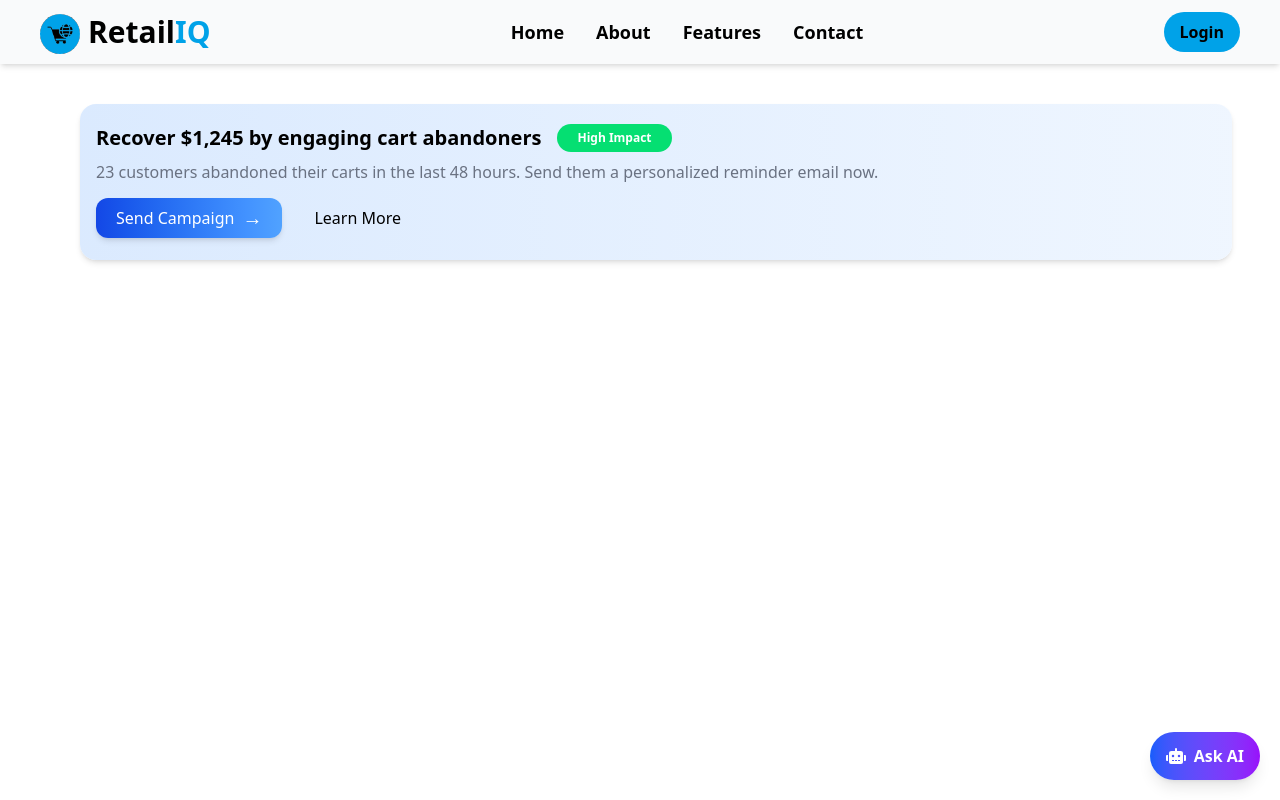
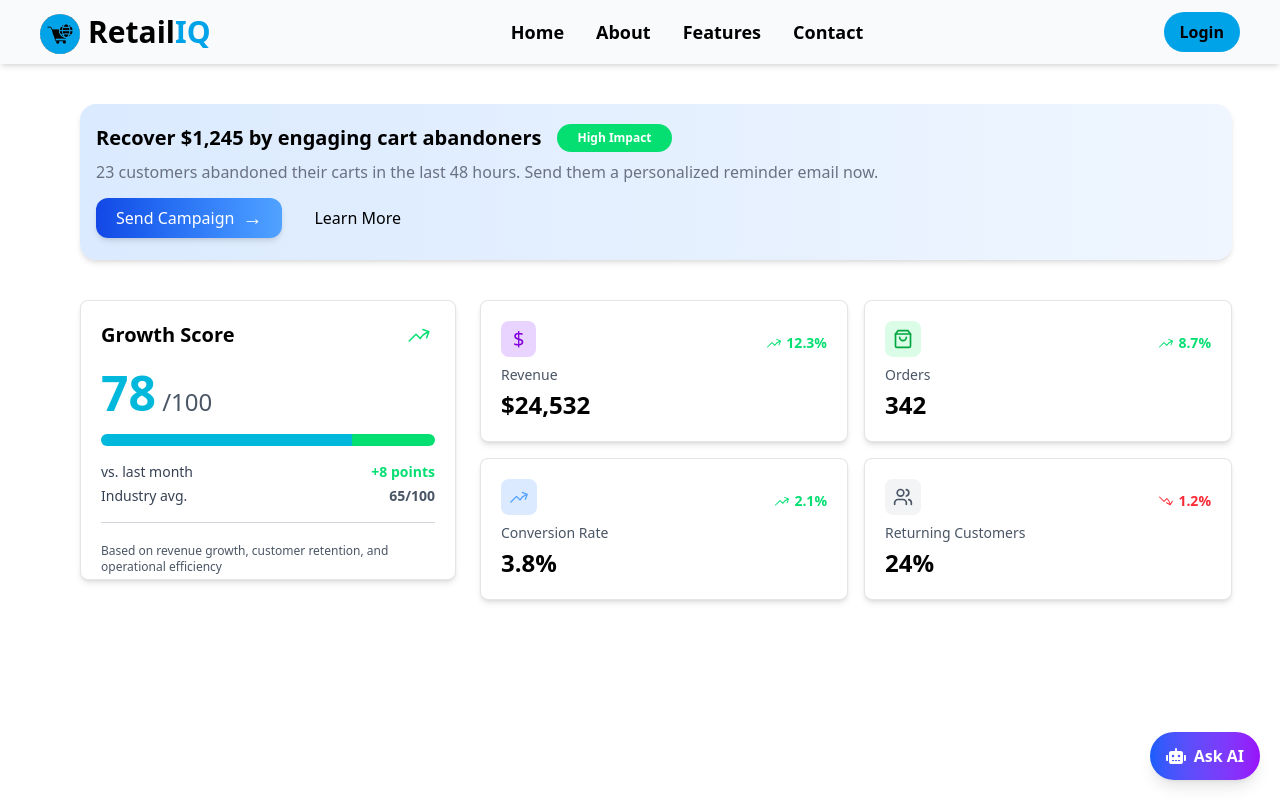
Before and after one commit to adityarajsrv/RetailIQ, a React (Vite) app in the folder frontend/: page /dashboard in a window 1280 px wide. Built offline with nearby package versions, Linux system fonts and the light colour scheme.

Commit message:
Analytics component built in dashboard

```diff
--- a/frontend/package.json
+++ b/frontend/package.json
@@ -16,6 +16,7 @@
     "react-dom": "^18.3.1",
     "react-icons": "^5.5.0",
     "react-router-dom": "^7.9.6",
+    "recharts": "^3.5.1",
     "tailwindcss": "^4.1.17"
   },
   "devDependencies": {
--- a/frontend/src/pages/Dashboard.jsx
+++ b/frontend/src/pages/Dashboard.jsx
@@ -1,12 +1,15 @@
 import Navbar from "../components/Navbar";
 import { FaRobot } from "react-icons/fa";
+import { HiArrowTrendingDown, HiArrowTrendingUp } from "react-icons/hi2";
+import { FiShoppingBag } from "react-icons/fi";
+import { LuUsers } from "react-icons/lu";
 
 const Dashboard = () => {
   return (
     <div className="min-h-screen">
       <Navbar />
       <main className="ml-20 w-[90%] mt-10">
-        <div className= "py-5 px-4 bg-linear-to-r from-blue-100 to-blue-50 rounded-2xl shadow-md">
+        <div className="py-5 px-4 bg-linear-to-r from-blue-100 to-blue-50 rounded-2xl shadow-md">
           <div className="flex flex-row justify-start space-x-4">
             <h2 className="text-xl font-bold">
               Recover $1,245 by engaging cart abandoners
@@ -29,6 +32,112 @@ const Dashboard = () => {
             </button>
           </div>
         </div>
+        <div className="py-5 mt-5 flex flex-col lg:flex-row gap-6">
+          <div className="lg:w-1/3">
+            <div className="border border-black/10 rounded-lg h-70 bg-white shadow-md hover:shadow-lg cursor-pointer p-5">
+              <div className="flex flex-row justify-between items-center mb-5">
+                <h2 className="text-xl font-semibold">Growth Score</h2>
+                <HiArrowTrendingUp className="text-green-400 mr-1 text-2xl" />
+              </div>
+              <p className="text-2xl text-gray-600">
+                <span className="text-5xl text-cyan-500 font-semibold">78</span>{" "}
+                /100
+              </p>
+              <div className="h-3 w-full flex rounded-md overflow-hidden mt-4 mb-4">
+                <div className="h-full w-3/4 bg-cyan-500"></div>
+                <div className="h-full w-1/4 bg-green-400"></div>
+              </div>
+              <div className="flex flex-row justify-between items-center text-sm text-gray-700 mb-1">
+                <p>vs. last month</p>
+                <p className="text-green-400 font-semibold">+8 points</p>
+              </div>
+              <div className="flex flex-row justify-between items-center text-sm text-gray-700">
+                <p>Industry avg.</p>
+                <p className="font-semibold text-gray-600">65/100</p>
+              </div>
+              <hr className="mt-4 mb-5 text-gray-300"/>
+              <p className="text-xs text-gray-600">Based on revenue growth, customer retention, and operational efficiency</p>
+            </div>
+          </div>
+          <div className="lg:w-2/3">
+            <div className="grid grid-cols-2 gap-4">
+              <div className="border border-black/10 rounded-lg bg-white shadow-md hover:shadow-lg cursor-pointer p-5">
+                <div className="flex flex-row justify-between">
+                  <div className="text-purple-700 text-xl mb-2 px-3 py-1 bg-purple-200 rounded-lg">
+                    $
+                  </div>
+                  <div className="flex flex-row justify-between items-center">
+                    <HiArrowTrendingUp className="text-green-400 mr-1" />
+                    <div className="text-green-400 font-bold text-sm">
+                      12.3%
+                    </div>
+                  </div>
+                </div>
+                <div className="flex justify-between items-start">
+                  <div>
+                    <div className="text-gray-600 text-sm mb-1">Revenue</div>
+                    <div className="text-2xl font-bold">$24,532</div>
+                  </div>
+                </div>
+              </div>
+              <div className="border border-black/10 rounded-lg bg-white shadow-md hover:shadow-lg cursor-pointer p-5">
+                <div className="flex flex-row justify-between">
+                  <div className="bg-green-100 rounded-lg p-2 inline-block mb-2">
+                    <FiShoppingBag className="text-green-600 text-xl" />
+                  </div>
+                  <div className="flex flex-row justify-between items-center">
+                    <HiArrowTrendingUp className="text-green-400 mr-1" />
+                    <div className="text-green-400 font-bold text-sm">8.7%</div>
+                  </div>
+                </div>
+                <div className="flex justify-between items-start">
+                  <div>
+                    <div className="text-gray-600 text-sm mb-1">Orders</div>
+                    <div className="text-2xl font-bold">342</div>
+                  </div>
+                </div>
+              </div>
+              <div className="border border-black/10 rounded-lg bg-white shadow-md hover:shadow-lg cursor-pointer p-5">
+                <div className="flex flex-row justify-between">
+                  <div className="bg-blue-100 rounded-lg p-2 inline-block mb-2">
+                    <HiArrowTrendingUp className="text-blue-400 text-xl" />
+                  </div>
+                  <div className="flex flex-row justify-between items-center">
+                    <HiArrowTrendingUp className="text-green-400 mr-1" />
+                    <div className="text-green-400 font-bold text-sm">2.1%</div>
+                  </div>
+                </div>
+                <div className="flex justify-between items-start">
+                  <div>
+                    <div className="text-gray-600 text-sm mb-1">
+                      Conversion Rate
+                    </div>
+                    <div className="text-2xl font-bold">3.8%</div>
+                  </div>
+                </div>
+              </div>
+              <div className="border border-black/10 rounded-lg bg-white shadow-md hover:shadow-lg cursor-pointer p-5">
+                <div className="flex flex-row justify-between">
+                  <div className="bg-gray-100 rounded-lg p-2 inline-block mb-2">
+                    <LuUsers className="text-gray-600 text-xl" />
+                  </div>
+                  <div className="flex flex-row justify-between items-center">
+                    <HiArrowTrendingDown className="text-red-500 mr-1" />
+                    <div className="text-red-500 font-bold text-sm">1.2%</div>
+                  </div>
+                </div>
+                <div className="flex justify-between items-start">
+                  <div>
+                    <div className="text-gray-600 text-sm mb-1">
+                      Returning Customers
+                    </div>
+                    <div className="text-2xl font-bold">24%</div>
+                  </div>
+                </div>
+              </div>
+            </div>
+          </div>
+        </div>
       </main>
       <button className="cursor-pointer fixed bottom-5 right-5 z-50 bg-linear-to-r from-blue-600 to-purple-600 hover:from-blue-700 hover:to-purple-700 text-white px-4 py-3 rounded-full shadow-lg hover:shadow-xl transition-all duration-200 transform hover:scale-105 focus:outline-none focus:ring-2 focus:ring-purple-500 focus:ring-opacity-50 flex items-center space-x-2">
         <FaRobot className="w-5 h-5" />
```
Also changed, not shown: 1 other file (tests, documents, lock files or other folders).
